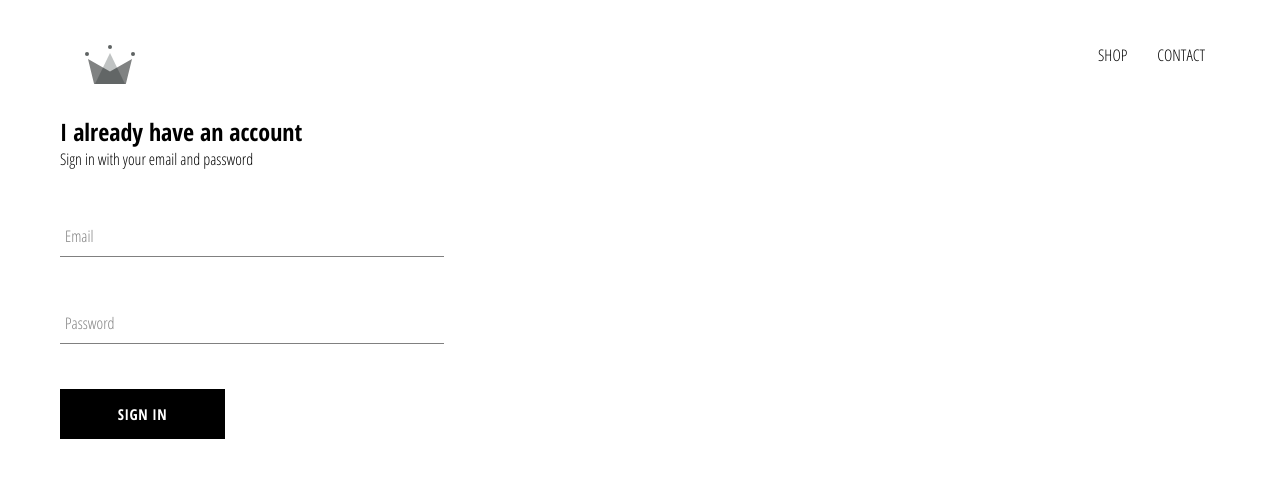
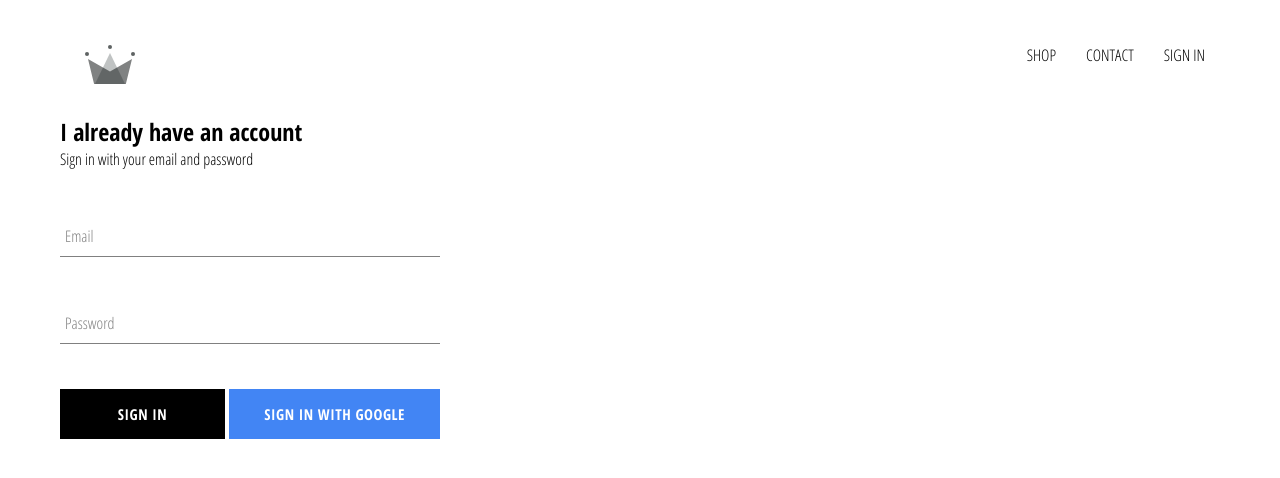
Before and after one commit to d-rat/royal-clothing, a React (Create React App) app: page /signin in a window 1280 px wide. Shown: the top 478 px of the page. Built offline with nearby package versions, Linux system fonts and the light colour scheme; no server answers.

Commit message:
added firebase integration and added goggle-signIn and SignOut functionality

```diff
--- a/package.json
+++ b/package.json
@@ -6,6 +6,7 @@
     "@testing-library/jest-dom": "^4.2.4",
     "@testing-library/react": "^9.5.0",
     "@testing-library/user-event": "^7.2.1",
+    "firebase": "^7.24.0",
     "node-sass": "^4.14.1",
     "react": "^16.14.0",
     "react-dom": "^16.14.0",
--- a/src/App.js
+++ b/src/App.js
@@ -1,15 +1,27 @@
-import React from "react";
+import React, { useEffect, useState } from "react";
 import { Route, Switch } from "react-router-dom";
 import "./App.css";
 import Header from "./components/header/Header";
 import HomePage from "./pages/homepage/HomePage";
 import ShopPage from "./pages/shoppage/ShopPage";
 import SignInSignUpPage from "./pages/signIn-signUpPage/SignInSignUpPage";
+import firebase, { auth } from "./firebase/firebase.utils";
 
 function App() {
+  firebase.unsubscribeFromAuth = null;
+  const [currentUser, setCurrentUser] = useState(null);
+
+  useEffect(() => {
+    firebase.unsubscribeFromAuth = auth.onAuthStateChanged((user) => {
+      setCurrentUser(user);
+    });
+    return () => {
+      firebase.unsubscribeFromAuth();
+    };
+  }, []);
   return (
     <div>
-      <Header />
+      <Header currentUser={currentUser} />
       <Switch>
         <Route path="/" exact component={HomePage} />
         <Route path="/shop" exact component={ShopPage} />
--- a/src/components/custom-button/CustomButton.jsx
+++ b/src/components/custom-button/CustomButton.jsx
@@ -1,9 +1,12 @@
 import React from "react";
 import "./CustomButton.scss";
 
-function CustomButton({ children, ...otherProps }) {
+function CustomButton({ children, isGoogleSignIn, ...otherProps }) {
   return (
-    <button className="custom-button" {...otherProps}>
+    <button
+      className={`custom-button ${isGoogleSignIn && "google-sign-in"}`}
+      {...otherProps}
+    >
       {children}
     </button>
   );
--- a/src/components/custom-button/CustomButton.scss
+++ b/src/components/custom-button/CustomButton.scss
@@ -9,7 +9,7 @@
   background-color: black;
   color: white;
   text-transform: uppercase;
-  font-family: 'Open Sans Condensed';
+  font-family: "Open Sans Condensed";
   font-weight: bolder;
   border: none;
   cursor: pointer;
@@ -19,4 +19,12 @@
     color: black;
     border: 1px solid black;
   }
+  &.google-sign-in {
+    background-color: #4285f4;
+    color: white;
+    &:hover {
+      background-color: #357ae8;
+      border: none;
+    }
+  }
 }
--- a/src/components/header/Header.jsx
+++ b/src/components/header/Header.jsx
@@ -3,7 +3,9 @@ import "./Header.scss";
 import { Link } from "react-router-dom";
 import { ReactComponent as Logo } from "../../assets/Brand.svg.svg";
 
-function Header() {
+import { auth } from "../../firebase/firebase.utils";
+
+function Header({ currentUser }) {
   return (
     <div className="header">
       <Link className="logo-container" to="/">
@@ -16,6 +18,15 @@ function Header() {
         <Link to="#" className="option">
           CONTACT
         </Link>
+        {currentUser ? (
+          <div className="option" onClick={() => auth.signOut()}>
+            SIGN OUT
+          </div>
+        ) : (
+          <Link className="option" to="/signin">
+            SIGN IN
+          </Link>
+        )}
       </div>
     </div>
   );
--- a/src/components/header/Header.scss
+++ b/src/components/header/Header.scss
@@ -20,6 +20,7 @@
 
     .option {
       padding: 10px 15px;
+      cursor: pointer;
     }
   }
 }
--- a/src/components/sign-in/SignIn.jsx
+++ b/src/components/sign-in/SignIn.jsx
@@ -2,6 +2,8 @@ import React, { useState } from "react";
 import FormInput from "../form-input/FormInput";
 import CustomButton from "../custom-button/CustomButton";
 import "./SignIn.scss";
+
+import { signInWithGoogle } from "../../firebase/firebase.utils";
 
 function SignIn() {
   const [email, setEmail] = useState("");
@@ -44,8 +46,12 @@ function SignIn() {
           value={password}
           required
         />
-
-        <CustomButton type="submit">Sign in</CustomButton>
+        <div className="buttons">
+          <CustomButton type="submit">Sign in</CustomButton>
+          <CustomButton isGoogleSignIn onClick={signInWithGoogle}>
+            Sign in with Google
+          </CustomButton>
+        </div>
       </form>
     </div>
   );
--- a/src/components/sign-in/SignIn.scss
+++ b/src/components/sign-in/SignIn.scss
@@ -1,8 +1,12 @@
 .sign-in {
-  width: 30vw;
+  width: 380px;
   display: flex;
   flex-direction: column;
   .title {
     margin: 10px 0;
   }
+  .buttons {
+    display: flex;
+    justify-content: space-between;
+  }
 }
--- /dev/null
+++ b/src/firebase/firebase.utils.js
@@ -0,0 +1,27 @@
+import firebase from "firebase/app";
+import "firebase/firestore";
+import "firebase/auth";
+
+const config = {
+  apiKey: "AIzaSyB_WNIZlU8AAFi4XQGYTTe_GcaHWfIZgTk",
+  authDomain: "royal-clothing-abc68.firebaseapp.com",
+  databaseURL: "https://royal-clothing-abc68.firebaseio.com",
+  projectId: "royal-clothing-abc68",
+  storageBucket: "royal-clothing-abc68.appspot.com",
+  messagingSenderId: "302666075246",
+  appId: "1:302666075246:web:9b11e96ca2a79f6cbbaa7f",
+  measurementId: "G-J56ZYGE19V",
+};
+
+firebase.initializeApp(config);
+
+export const auth = firebase.auth();
+export const firestore = firebase.firestore();
+
+// to signIn with google popup
+const provider = new firebase.auth.GoogleAuthProvider();
+provider.setCustomParameters({ prompt: "select_account" });
+export const signInWithGoogle = () => auth.signInWithPopup(provider);
+// to signIn with google popup
+
+export default firebase;
```
Also changed, not shown: 1 other file (tests, documents, lock files or other folders).
